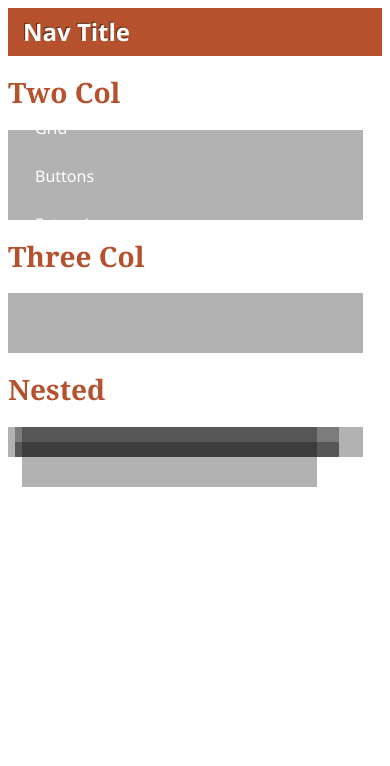
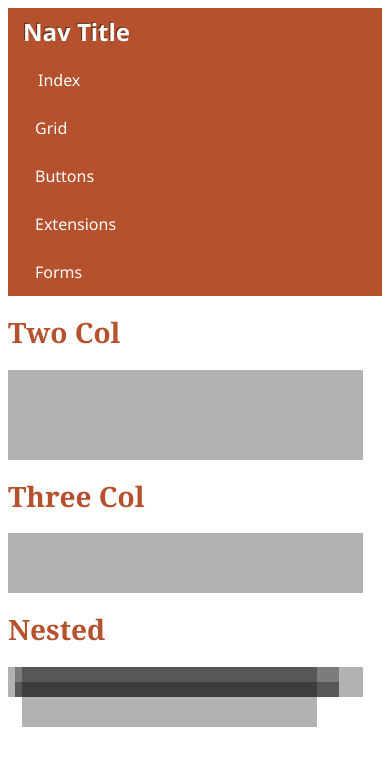
Before and after one commit to AntJanus/tseczka-CSS-framework, a website: page grid.html in a window 390 px wide. Drawn offline with Linux system fonts and the light colour scheme.

Commit message:
Fixing nav

```diff
--- a/less/nav.less
+++ b/less/nav.less
@@ -76,6 +76,7 @@
 	padding: 0;
 	margin: 0;
 	.inline;
+  float: right;
 
 	li{
 		display: inline-block;
@@ -149,7 +150,7 @@
 	}
 
 	.nav-title{
-		float:left;
+    position: absolute;
 	}
 }
 
@@ -202,3 +203,29 @@
     display: block;
   }
 }
+
+/* All Mobile Sizes (devices and browser) */
+@media only screen and (max-width: 767px) {
+  .nav-container {
+    height: auto;
+
+    .nav {
+      height: auto;
+    }
+
+    .nav-title {
+      display: block;
+      position: static;
+    }
+
+    ul {
+      float: none;
+      display: block;
+
+      li {
+        display: block;
+      }
+    }
+  }
+
+}
```
Also changed, not shown: dist/tseczka.css.
